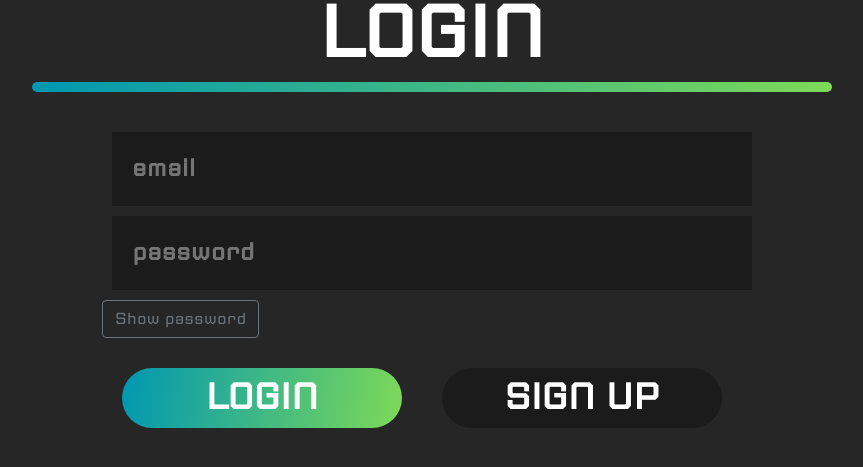
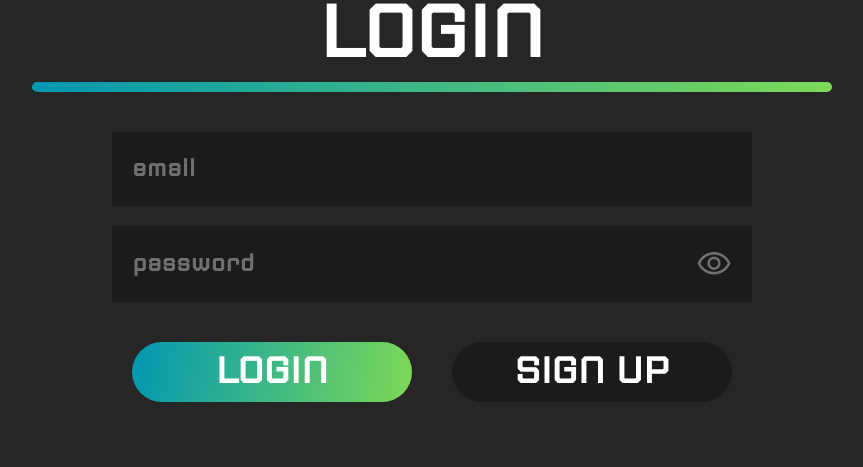
Before and after one commit to misiak125/ReClick, a Flask app: page /login in a window 1280 px wide. Shown: the part 193-660 px from the top of the page, without its empty margins (208-1071 px from the left). Run offline with Flask 3, Linux system fonts and the light colour scheme; some libraries are stand-ins or nearby versions; some web fonts are replaced.

Commit message:
Frontend update show password button essa

```diff
--- a/website/static/main.js
+++ b/website/static/main.js
@@ -1,26 +1,28 @@
 function togglePasswordVisibilitySignup(field1Id, field2Id) {
     var passwordField1 = document.getElementById(field1Id);
     var passwordField2 = document.getElementById(field2Id);
-    var button = event.target;
+    var keyIcon = document.getElementById("key-icon");
+
     if (passwordField1.type === "password") {
         passwordField1.type = "text";
         passwordField2.type = "text";
-        button.textContent = "Hide password";
+        keyIcon.textContent = "visibility_off";
     } else {
         passwordField1.type = "password";
         passwordField2.type = "password";
-        button.textContent = "Show password";
+        keyIcon.textContent = "visibility";
     }
 }
 
 function togglePasswordVisibilityLogin(fieldId) {
     var passwordField = document.getElementById(fieldId);
-    var button = event.target;
+    var keyIcon = document.getElementById("key-icon");
+
     if (passwordField.type === "password") {
         passwordField.type = "text";
-        button.textContent = "Hide password";
+        keyIcon.textContent = "visibility_off";
     } else {
         passwordField.type = "password";
-        button.textContent = "Show password";
+        keyIcon.textContent = "visibility";
     }
 }
--- a/website/static/style.css
+++ b/website/static/style.css
@@ -123,8 +123,6 @@ nav {
 
 
 
-
-
 .login-box {
     /*background-color: darkkhaki;*/
 
@@ -132,6 +130,12 @@ nav {
     min-height: 100px;
     margin-top: 7vw;
 
+    display: flex;
+    flex-direction: column;
+    align-items: center;
+}
+
+.login-form {
     display: flex;
     flex-direction: column;
     align-items: center;
@@ -159,7 +163,7 @@ nav {
     margin-bottom: 30px;
 }
 
-.login-input {
+.login-input-box {
     background-color: #1b1b1b;
     font-size: 24px;
 
@@ -170,12 +174,35 @@ nav {
 
     display: flex;
     flex-direction: row;
+    justify-content: space-between;
 }
 
-.login-input-input {
-    margin: 0px 20px;
+.form-group {
     flex: 1;
-    min-width: 10px;
+
+    display: flex;
+}
+
+input {
+    flex: 1;
+}
+
+input::placeholder {
+    color: #707070;
+}
+
+
+.login-show-password-button {
+    color: #707070;
+    margin-left: 10px;
+}
+
+.login-show-password-button:hover {
+    cursor: pointer;
+}
+
+#key-icon {
+    font-size: 36px;
 }
 
 .login-button-box {
@@ -191,7 +218,7 @@ nav {
 }
 
 .login-button {
-    background-color: darkcyan;
+    /*background-color: darkcyan;*/
     border-radius: 30px;
 
     width: 40%;
@@ -273,52 +300,3 @@ nav {
     font-size: 52px;
     padding-right: 30px;
 }
-
-.btn {
-    display: inline-block;
-    font-weight: 400;
-    text-align: center;
-    white-space: nowrap;
-    vertical-align: middle;
-    user-select: none;
-    border: 1px solid transparent;
-    padding: 0.375rem 0.75rem;
-    font-size: 1rem;
-    line-height: 1.5;
-    border-radius: 0.25rem;
-    transition: color 0.15s ease-in-out, background-color 0.15s ease-in-out, border-color 0.15s ease-in-out, box-shadow 0.15s ease-in-out;
-}
-
-.btn-outline-secondary {
-    color: #6c757d;
-    background-color: transparent;
-    background-image: none;
-    border-color: #6c757d;
-}
-
-.btn-outline-secondary:hover {
-    color: #fff;
-    background-color: #6c757d;
-    border-color: #6c757d;
-}
-
-.btn-outline-secondary:focus, .btn-outline-secondary.focus {
-    box-shadow: 0 0 0 0.2rem rgba(108, 117, 125, 0.5);
-}
-
-.btn-outline-secondary.disabled, .btn-outline-secondary:disabled {
-    color: #6c757d;
-    background-color: transparent;
-}
-
-.btn-outline-secondary:not(:disabled):not(.disabled):active, .btn-outline-secondary:not(:disabled):not(.disabled).active,
-.show > .btn-outline-secondary.dropdown-toggle {
-    color: #fff;
-    background-color: #6c757d;
-    border-color: #6c757d;
-}
-
-.btn-outline-secondary:not(:disabled):not(.disabled):active:focus, .btn-outline-secondary:not(:disabled):not(.disabled).active:focus,
-.show > .btn-outline-secondary.dropdown-toggle:focus {
-    box-shadow: 0 0 0 0.2rem rgba(108, 117, 125, 0.5);
-}
--- a/website/templates/_formhelpers.html
+++ b/website/templates/_formhelpers.html
@@ -8,7 +8,7 @@
 {% set class_ = class_ + ' required' %}
 {% endif %}
 
-<div class="form-group {% if field.errors %}error{% endif %}">
+<div class="form-group{% if field.errors %} error{% endif %}">
 
     {% if with_label %}
     <label for="{{ field.id }}"
@@ -25,10 +25,8 @@
         </label>
     </div>
     {% elif field.type == 'PasswordField' %}
-    <div class="input-group">
         {{ field(class_=class_, placeholder=placeholder, **kwargs) }}
 
-    </div>
     {% else %}
     {% if field.type in ('StringField', 'EmailField', 'TextField', 'TextAreaField', 'IntegerField') %}
     {% set class_ = class_ + ' input is-large' %}
--- a/website/templates/login.html
+++ b/website/templates/login.html
@@ -21,21 +21,19 @@
     </div>
     <div class="login-line"></div>
 
-    <form role="form" method="POST" action="">
+    <form class="login-form" role="form" method="POST" action="">
         {{ form.csrf_token }}
-        <div class="login-input">
-            <!--<div class="login-input-title">
-                email adress:
-            </div>-->
+        <div class="login-input-box">
             {{ render_field(form.email) }}
         </div>
-        <div class="login-input">
-            <!--<div class="login-input-title">
-                password:
-            </div>-->
+        <div class="login-input-box">
             {{ render_field(form.password) }}
+            <button class="login-show-password-button" type="button" onclick="togglePasswordVisibilityLogin('password')">
+                <span class="material-symbols-outlined" id="key-icon">
+                    visibility
+                </span>
+            </button>
         </div>
-        <button class="btn btn-outline-secondary" type="button" onclick="togglePasswordVisibilityLogin('password')">Show password</button>
 
 
         <div class="login-button-box">
```
Also changed, not shown: website/templates/signup.html (+10 -6 lines), 1 other file.
